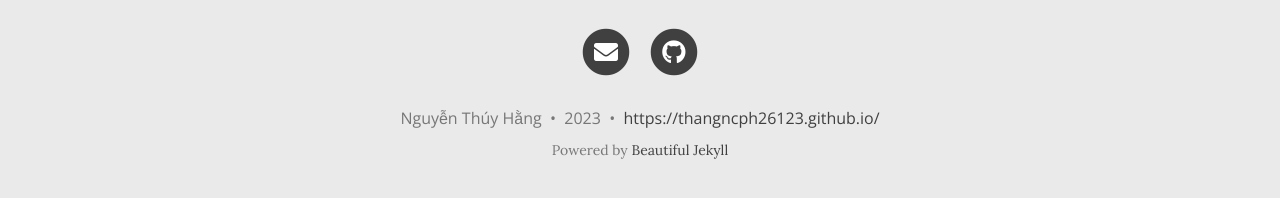
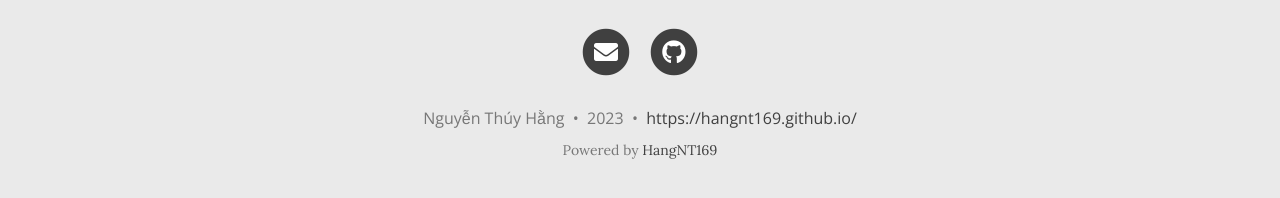
Before and after one commit to HangNT169/hangnt169.github.io, a Jekyll site: the page built from _posts/2022-01-03-tao-project-spring-boot.md, in a window 1280 px wide and 900 px high, scrolled down 1093 px. Shown: the part 689-887 px from the top of the window. Built offline with Jekyll 4.4.1, drawn with Linux system fonts in a browser that asks for light colours; nearby versions of some CDN libraries; comment, search, counter and statistics services are not loaded; some of the changed lines change nothing that is shown.

Commit message:
no message

```diff
--- a/_config.yml
+++ b/_config.yml
@@ -21,8 +21,7 @@
 
 navbar-links:
   About Me:
-    - My facebook: "https://www.facebook.com/thang.250903"
-    - My github: "https://github.com/ThangncPH26123"
+    - My github: "https://github.com/HangNT169"
 
 ################
 # --- Logo --- #
@@ -88,7 +87,7 @@
 
 # How to display the link to your website in the footer
 # Remove this if you don't want a link in the footer
-url-pretty: "https://thangncph26123.github.io/"
+url-pretty: "https://hangnt169.github.io/"
 
 # Excerpt word length - Truncate the excerpt of each post on the feed page to the specified number of words
 excerpt_length: 50
--- a/_includes/footer.html
+++ b/_includes/footer.html
@@ -39,7 +39,7 @@
       </p>
       {% unless site.remove-ads %}<p class="theme-by text-muted">
         Powered by
-        <a href="https://beautifuljekyll.com">Beautiful Jekyll</a>
+        <a href="https://github.com/HangNT169">HangNT169</a>
       </p>{% endunless %}
       </div>
     </div>
--- a/_posts/2022-01-03-tao-project-spring-boot.md
+++ b/_posts/2022-01-03-tao-project-spring-boot.md
@@ -3,7 +3,7 @@
 title: Hướng dẫn tạo 1 project spring boot - jsp
 subtitle: Hướng dẫn tạo 1 project spring boot - jsp
 cover-img: /assets/img/path.jpg
-thumbnail-img: /assets/img/sourcetree.png
+thumbnail-img: /assets/img/taoproject.jpg
 share-img: /assets/img/path.jpg
 tags: [Hướng dẫn tạo 1 project spring boot - jsp]
 ---
```
Also changed, not shown: assets/img/taoproject.jpg (added).
